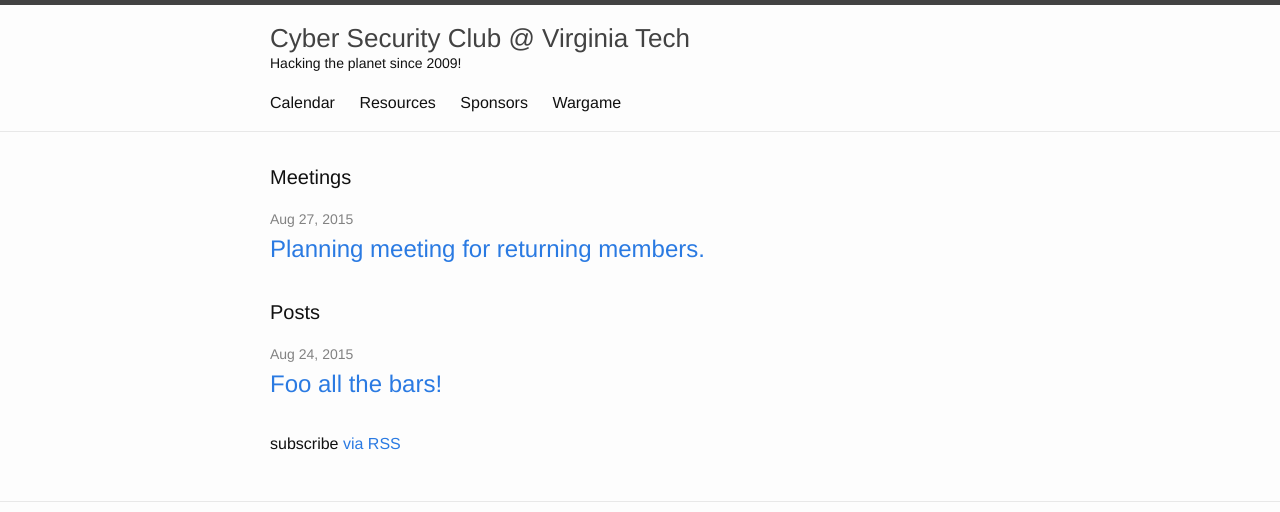
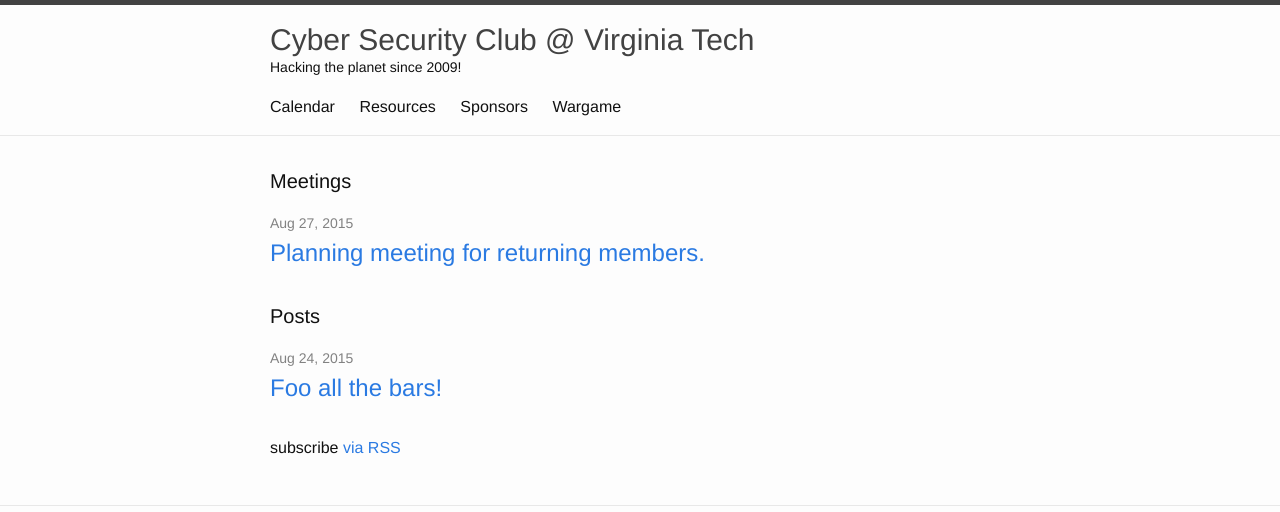
Before and after one commit to VTCSec/vtcsec.org, a Jekyll site: the page built from index.html, in a window 1280 px wide. Shown: the top 512 px of the page. Built offline with Jekyll 4.4.1, drawn with Linux system fonts in a browser that asks for light colours; grey boxes are pictures that could not be loaded.

Commit message:
Bigger title font size.

```diff
--- a/_sass/_layout.scss
+++ b/_sass/_layout.scss
@@ -12,8 +12,8 @@
 
 .site-title {
     display: block;
-    font-size: 26px;
-    line-height: 26px;
+    font-size: 30px;
+    line-height: 30px;
     margin-top: 20px;
     margin-bottom: 0;
 
```
